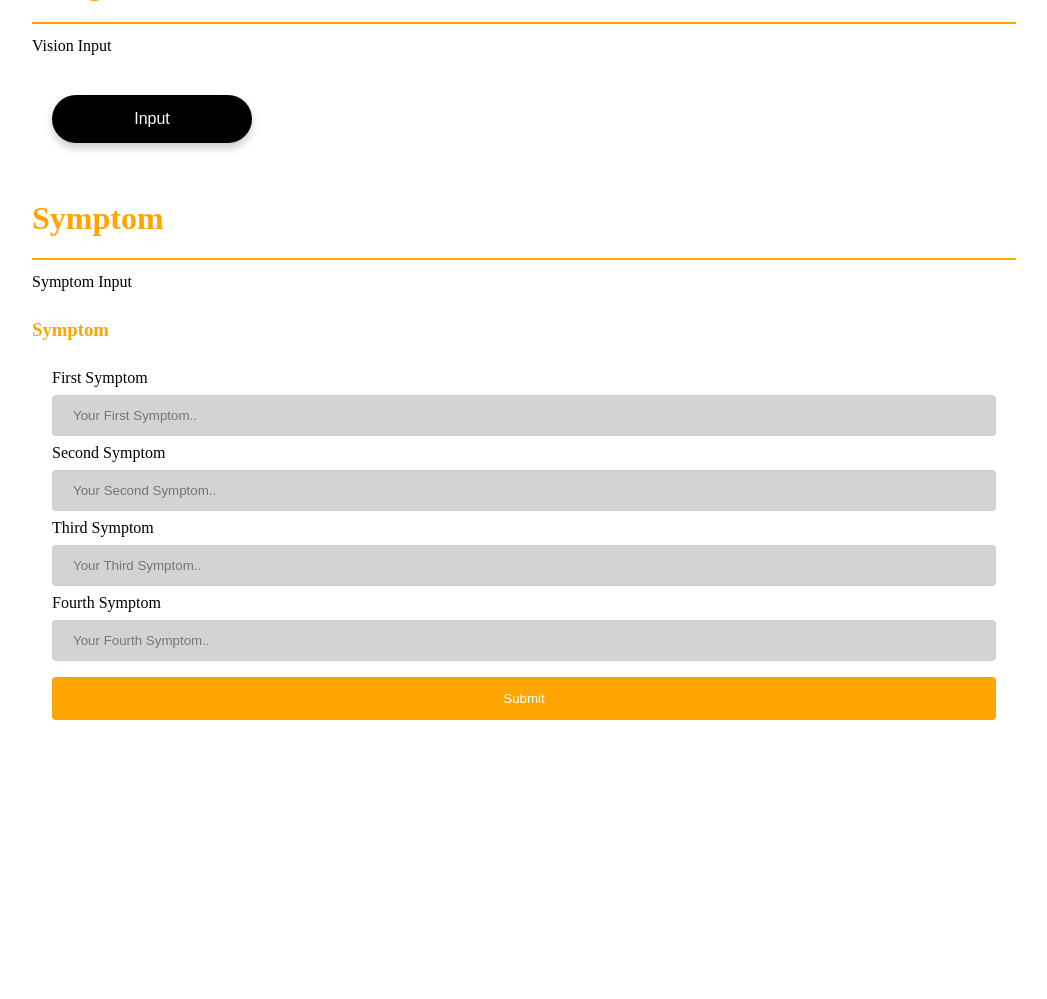
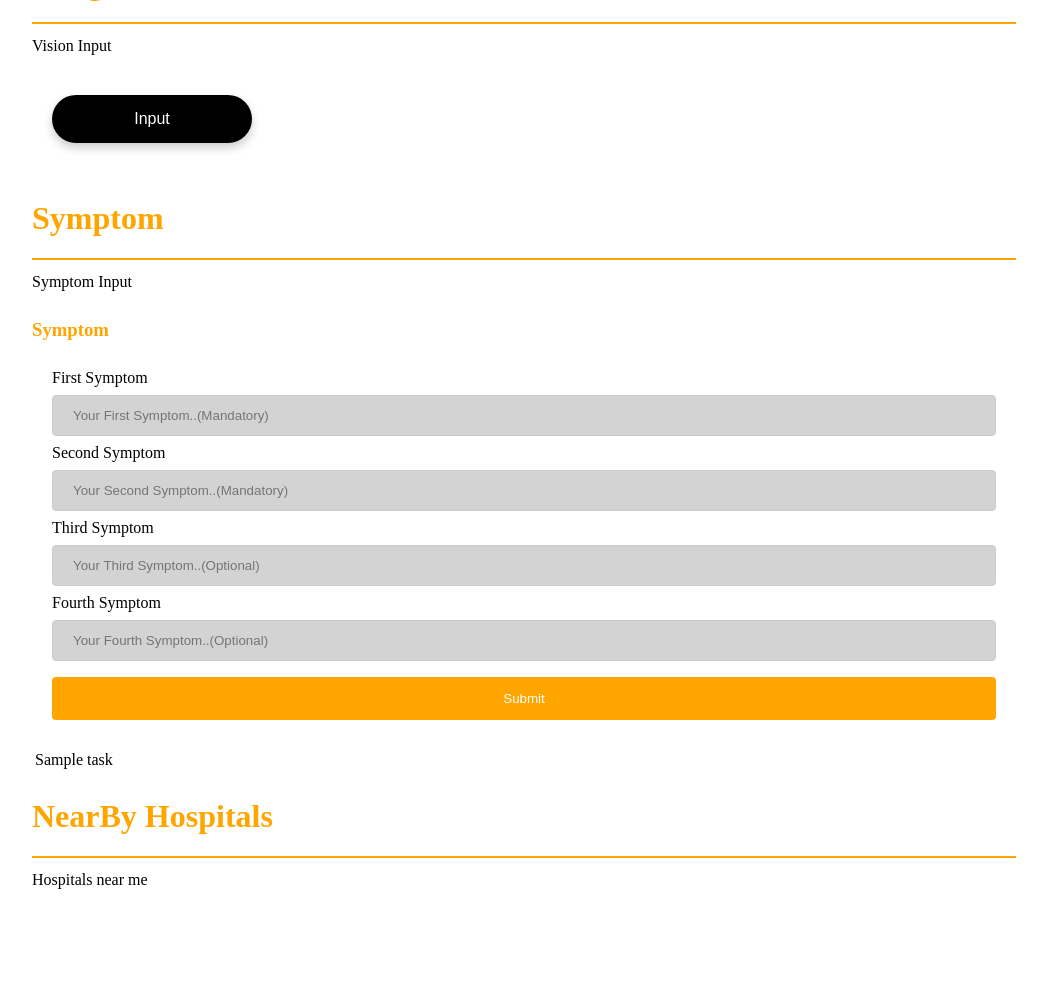
Before and after one commit to sagnik106/Fractal, a Flask app: template templates/index.html in a window 1280 px wide. Shown: the part 590-1589 px from the top of the page, without its empty margins (116-1163 px from the left). Run offline with Flask 2, Linux system fonts and the light colour scheme; the template is opened without the code that fills it: most values are stand-ins (such as "Sample title", 1, 10 or a date in 2020); some libraries are stand-ins or nearby versions.

Commit message:
diseases sorted

```diff
--- a/templates/index.html
+++ b/templates/index.html
@@ -14,7 +14,7 @@
 						<li><a href="#top"> Top </a></li>
                         <li><a href="#image"> Image </a></li>
                         <li><a href="#symptom"> Symptom </a></li>
-
+                        <li><a href="#Heospital"> NearByHospital </a></li>
                     </ul>
                 </nav>
 			</header>
@@ -32,7 +32,7 @@
                         <hr>
 						<p>Vision Input</p>
 						<form>
-							<a href="fire.html">
+							<a href="fire">
 							<input type="button" value="Input" />
 							</a>
 						</form>
@@ -44,25 +44,37 @@
                             <div>
                             <form  action="/" method="post">
                             <label for="f1">First Symptom</label>
-                            <input type="text" id="f1" name="firstsymptom" placeholder="Your First Symptom.."  required="required">
+                            <input type="text" id="f1" name="firstsymptom" placeholder="Your First Symptom..(Mandatory)"  required="required">
 
                             <label for="f2">Second Symptom</label>
-							<input type="text" id="f2" name="secondsymptom" placeholder="Your Second Symptom.."  required="required">
+							<input type="text" id="f2" name="secondsymptom" placeholder="Your Second Symptom..(Mandatory)"  required="required">
 
 							<label for="f3">Third Symptom</label>
-							<input type="text" id="f3" name="thirdsymptom" placeholder="Your Third Symptom.."  required="required">
+							<input type="text" id="f3" name="thirdsymptom" placeholder="Your Third Symptom..(Optional)">
 
 							<label for="f4">Fourth Symptom</label>
-                            <input type="text" id="f4" name="foursymptom" placeholder="Your Fourth Symptom.."  required="required">
-
+                            <input type="text" id="f4" name="foursymptom" placeholder="Your Fourth Symptom..(Optional)">
 
                             <input type="submit" value="Submit">
 
                         </form>
                         </div>
+						<table style="width:100%">
+                            {% for task in tasks %}
+                            <tr>
+                            <td>{{task}}</td>
+                            </tr>
+                        {% endfor %}
+                        </table>
 
-						</article>
-						</main>
+                    <h2 style="font-size: 2em" id="hospital"> NearBy Hospitals </h2>
+                    <hr>
+                    <p>Hospitals near me</p>
+
+                        </article>
+
+                        </main>
+
 			</section>
 
 
```
Also changed, not shown: templates/fire.html (+14 -14 lines).
